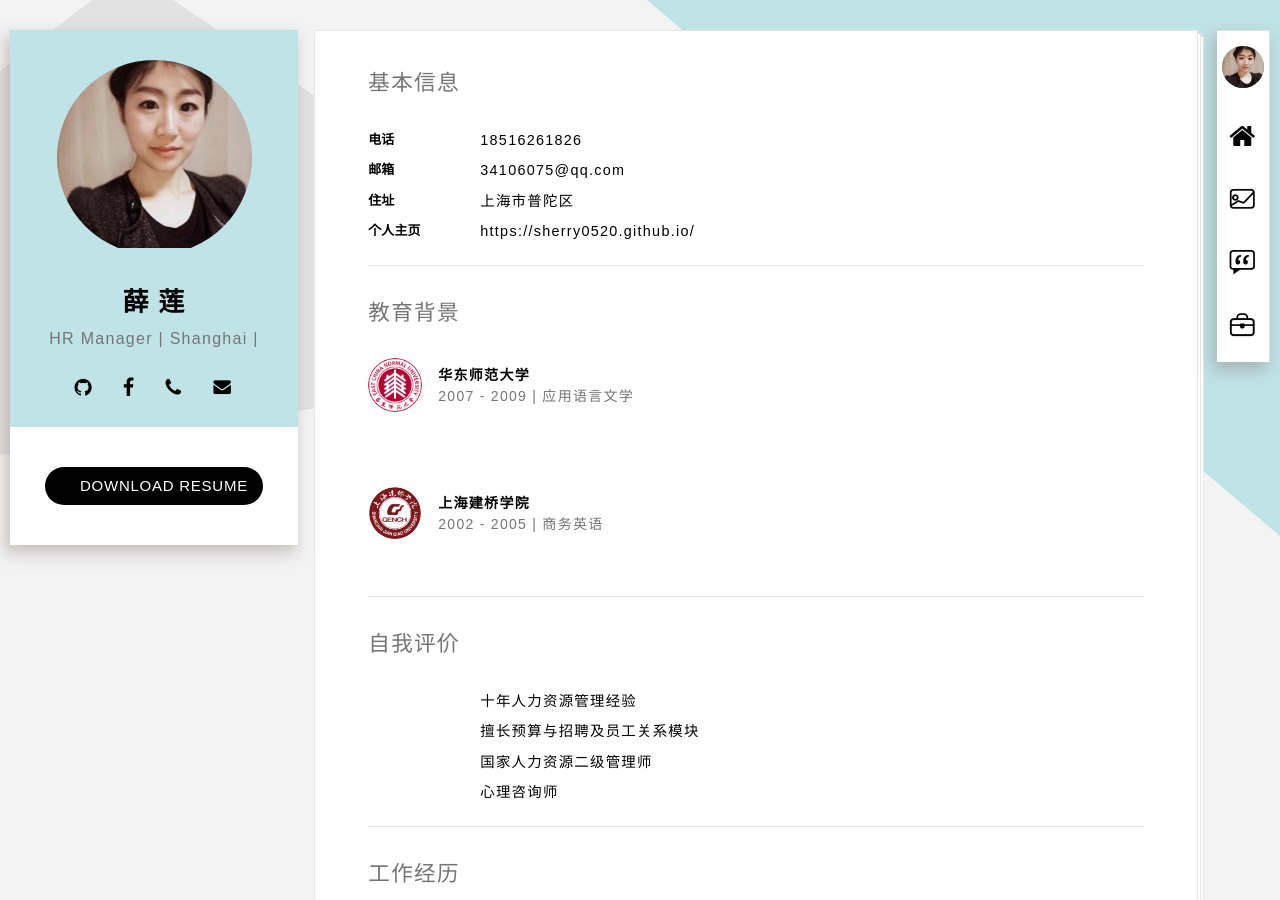
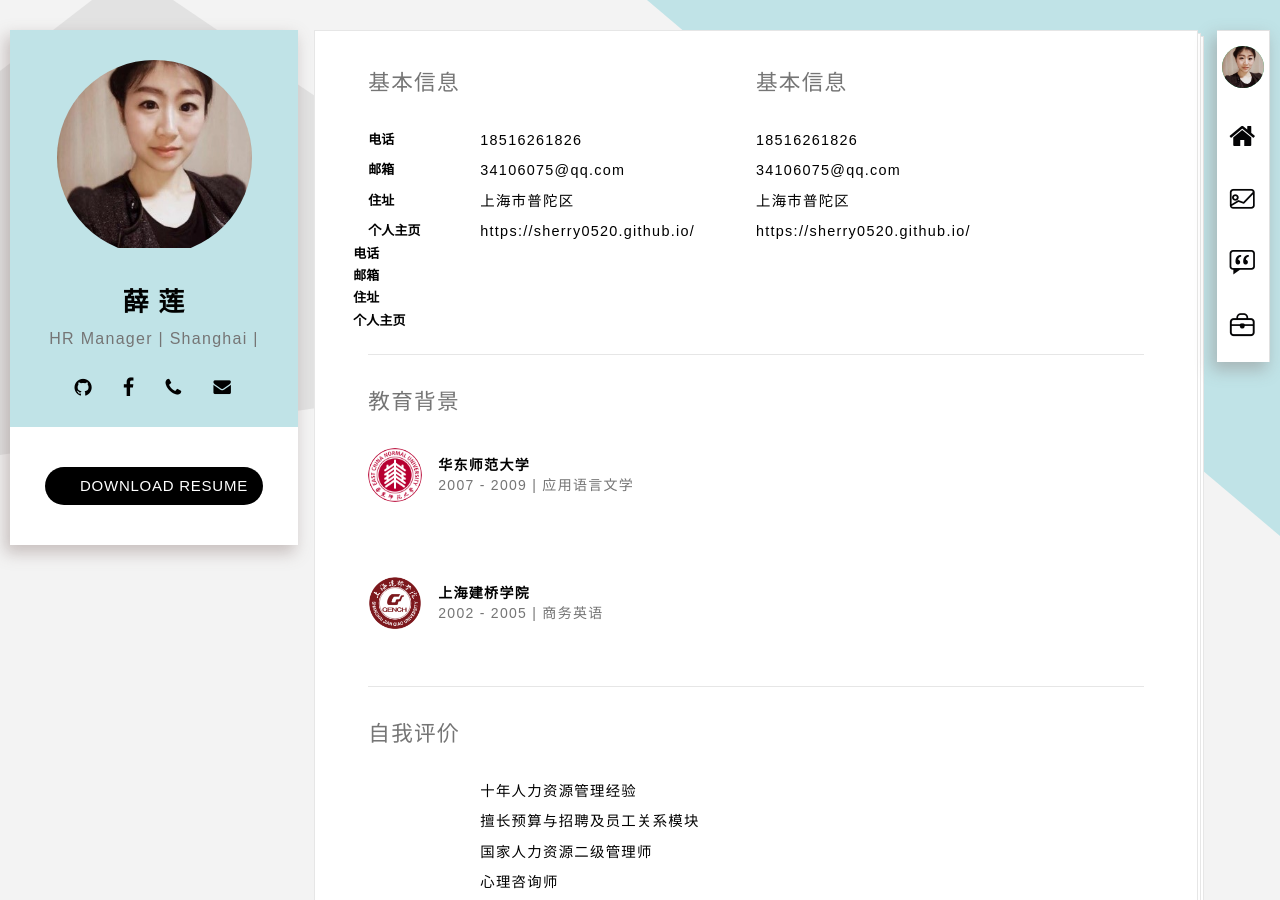
Before and after one commit to sherry0520/sherry0520.github.io, a Jekyll site: the page built from index.html, in a window 1280 px wide and 900 px high. Built offline with Jekyll 4.4.1, drawn with Linux system fonts in a browser that asks for light colours; some web fonts are replaced.

Commit message:
Update resumer_01-basic.html

```diff
--- a/_includes/resumer_01-basic.html
+++ b/_includes/resumer_01-basic.html
@@ -19,5 +19,26 @@
 
             </dl>
         </div><!-- .col-sm-6 -->
+
+        <div class="col-sm-16 clear-mrg">
+            <h2 class="title-thin text-muted">基本信息</h2>
+
+            <dl class="dl-horizontal clear-mrg">
+
+                <dt class="text-upper">电话</dt>
+                <dd>18516261826</dd>
+
+                <dt class="text-upper">邮箱</dt>
+                <dd>34106075@qq.com</dd>
+
+                <dt class="text-upper">住址</dt>
+                <dd>上海市普陀区</dd>
+
+                <dt class="text-upper">个人主页</dt>
+                <dd>https://sherry0520.github.io/</dd>
+
+            </dl>
+        </div><!-- .col-sm-16 -->
+
     </div><!-- .row -->
 </section><!-- .section -->
```
